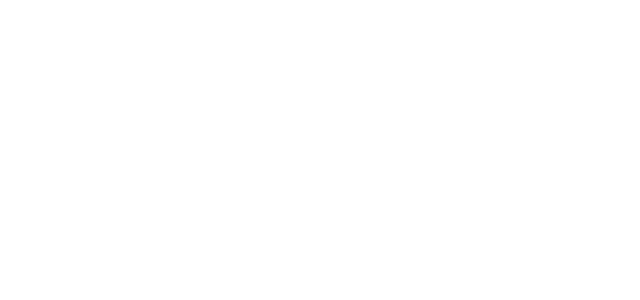
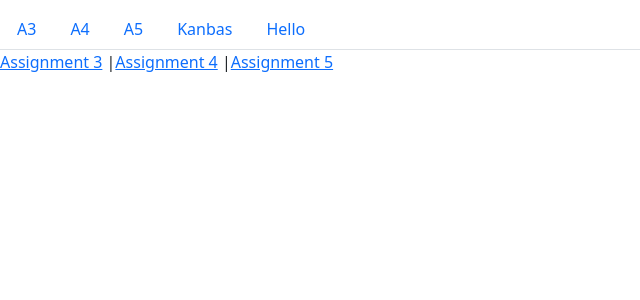
Before and after one commit to prekshapatil/kanbas-react-web-app-project, a React (Create React App) app: page /#/Labs in a window 1280 px wide. Before the commit this address had no page. Shown: the top 300 px of the page, without its empty margins (0-640 px from the left). Built offline with nearby package versions, Linux system fonts and the light colour scheme.

Commit message:
path changes

```diff
--- a/src/App.tsx
+++ b/src/App.tsx
@@ -13,7 +13,7 @@
       <div>
         <Routes>
           <Route path="/" element={<Navigate to="/Labs" />} />
-          {/* <Route path="/Labs/*" element={<Labs />} /> */}
+          <Route path="/Labs/*" element={<Labs />} />
           <Route path="/Kanbas/*" element={<Kanbas />} />
           {/* <Route path="/hello" element={<HelloWorld />} /> */}
         </Routes>
```
